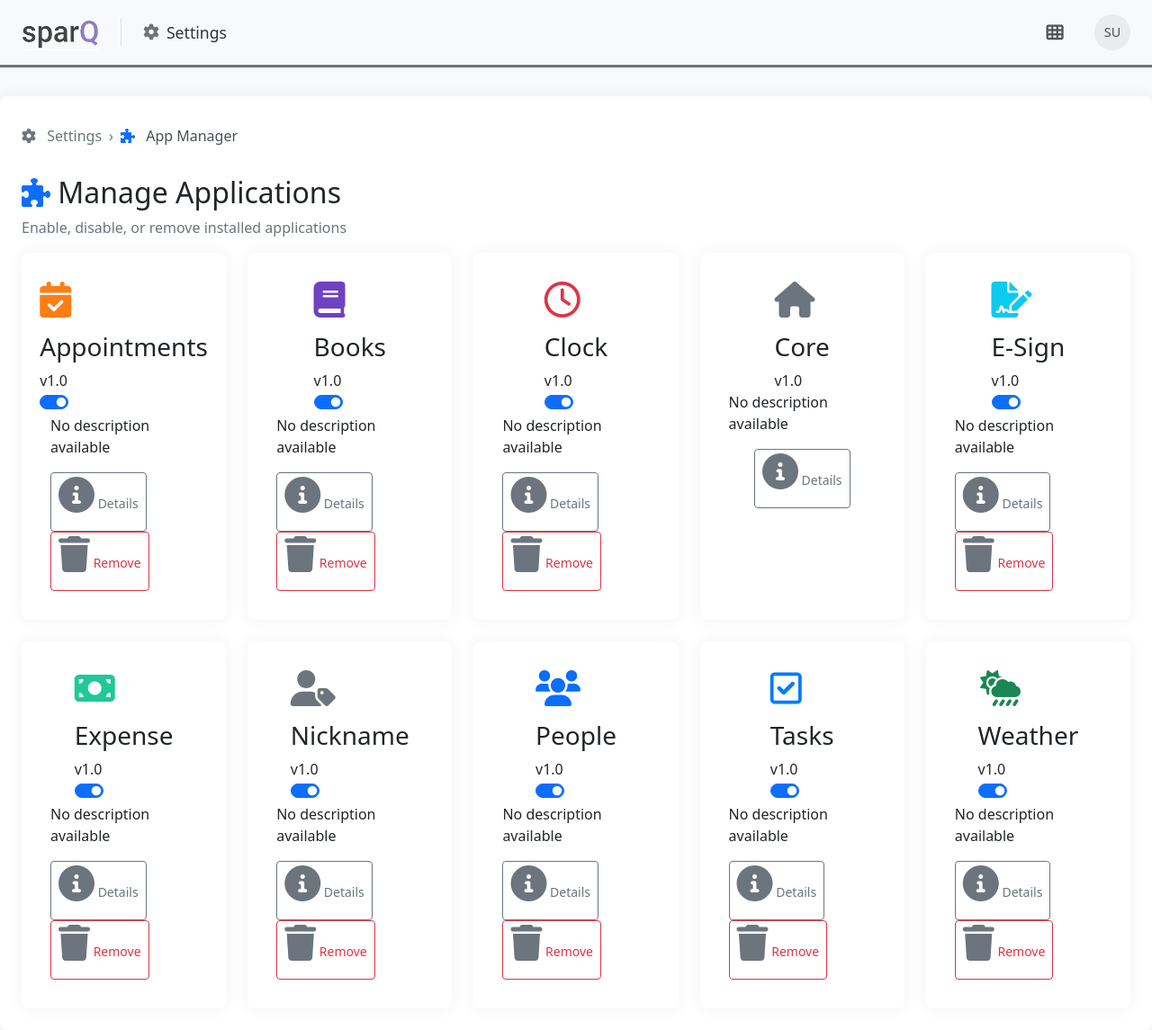
After one commit to sparQone/sparq, a Flask app: page /settings/apps in a window 1280 px wide. The commit adds this page. Shown: the whole page at 90% size. Run offline with Flask 3, Linux system fonts and the light colour scheme; the visitor is signed in with stand-in values (Sample User, id 1); parts of the project's set-up code (start-up, migrations or seed data) failed here and were passed over.

Commit message:
Added App Manager to Enable/Disable/Remove modules

```diff
--- a/modules/core/controllers/core.py
+++ b/modules/core/controllers/core.py
@@ -1,7 +1,10 @@
 from flask import Blueprint, render_template, jsonify, current_app, request, redirect, url_for, flash, g
 from flask_login import login_user, logout_user, login_required, current_user
+from functools import wraps
 from ..models.user import User
 from system.db.database import db
+import os
+import importlib
 
 # Create blueprint
 blueprint = Blueprint(
@@ -11,21 +14,31 @@ blueprint = Blueprint(
     static_folder='../views/assets'
 )
 
+def admin_required(f):
+    """Decorator to require admin access for a route"""
+    @wraps(f)
+    def decorated_function(*args, **kwargs):
+        if not current_user.is_authenticated or not current_user.is_admin:
+            flash('Admin access required', 'error')
+            return redirect(url_for('core_bp.login'))
+        return f(*args, **kwargs)
+    return decorated_function
+
 def enrich_module_data(modules):
     """Add additional module data like colors"""
     enriched = []
     for module in modules:
-        # Get the manifest data and the module data
-        manifest = module.get('manifest', {})
+        # Get the manifest data
+        manifest = module if isinstance(module, dict) else module.get('manifest', {})
 
-        # Create enriched module using both manifest and module data
+        # Create enriched module using manifest data
         enriched_module = {
-            'name': manifest.get('name') or module.get('name'),
-            'type': manifest.get('type') or module.get('type'),
-            'main_route': manifest.get('main_route') or module.get('main_route'),
-            'icon_class': manifest.get('icon_class') or module.get('icon_class'),
-            'color': manifest.get('color') or module.get('color', '#6c757d'),
-            'manifest': manifest
+            'name': manifest.get('name'),
+            'type': manifest.get('type'),
+            'main_route': manifest.get('main_route'),
+            'icon_class': manifest.get('icon_class'),
+            'color': manifest.get('color', '#6c757d'),
+            'enabled': manifest.get('enabled', True)
         }
 
         # Only add if we have at least a name and type
@@ -131,19 +144,63 @@ def register():
 
     return render_template('register.html')
 
-@blueprint.route("/apps")
+@blueprint.route("/settings")
 @login_required
-def apps():
-    """Render the apps grid page"""
-    # Filter for App type only (exclude System modules) and sort alphabetically
-    installed_modules = sorted(
-        [m for m in g.installed_modules if m.get('type') == 'App'],
-        key=lambda x: x.get('name', '')
-    )
+@admin_required
+def settings():
+    """Core settings page"""
+    return render_template("settings/index.html",
+                         module_name="Settings",
+                         module_icon="fa-solid fa-cog",
+                         module_home='core_bp.settings',
+                         installed_modules=g.installed_modules)
 
-    return render_template("apps.html",
-                         module=g.current_module,
-                         module_name="Apps",
-                         module_icon="fa-solid fa-th",
-                         module_home='core_bp.apps',
-                         installed_modules=installed_modules)
+@blueprint.route("/settings/apps")
+@login_required
+@admin_required
+def manage_apps():
+    """Apps management page"""
+    modules_dir = "modules"
+    modules = []
+
+    for module_name in os.listdir(modules_dir):
+        module_path = os.path.join(modules_dir, module_name)
+
+        if os.path.isdir(module_path) and not module_name.startswith('__'):
+            try:
+                manifest = importlib.import_module(f"modules.{module_name}.__manifest__").manifest
+                manifest['enabled'] = not os.path.exists(os.path.join(module_path, '__DISABLED__'))
+                modules.append(manifest)
+            except Exception as e:
+                print(f"Error loading manifest for {module_name}: {e}")
+
+    return render_template("settings/apps.html",
+                         modules=sorted(modules, key=lambda x: x['name']),
+                         module_name="Settings",
+                         module_icon="fa-solid fa-cog",
+                         module_home='core_bp.settings',
+                         installed_modules=g.installed_modules)
+
+@blueprint.route("/api/modules/toggle", methods=['POST'])
+@login_required
+@admin_required
+def toggle_module():
+    """Toggle module enabled/disabled state"""
+    data = request.get_json()
+    module_name = data.get('module')
+    enabled = data.get('enabled')
+
+    if not module_name:
+        return jsonify({'error': 'Module name required'}), 400
+
+    module_path = os.path.join('modules', module_name)
+    disabled_file = os.path.join(module_path, '__DISABLED__')
+
+    try:
+        if enabled and os.path.exists(disabled_file):
+            os.remove(disabled_file)
+        elif not enabled and not os.path.exists(disabled_file):
+            open(disabled_file, 'a').close()
+        return jsonify({'success': True})
+    except Exception as e:
+        return jsonify({'error': str(e)}), 500
--- a/modules/core/views/assets/css/apps.css
+++ b/modules/core/views/assets/css/apps.css
@@ -143,3 +143,35 @@
     margin-bottom: 0.5rem;
     color: var(--module-color, #6c757d);
 }
+
+/* App Grid Items */
+.app-item {
+    display: flex;
+    flex-direction: column;
+    align-items: center;
+    padding: 1rem;
+    color: inherit;
+    text-decoration: none;
+    border-radius: 0.5rem;
+    transition: background-color 0.2s;
+}
+
+.app-item:hover {
+    background-color: #f8f9fa;
+    color: inherit;
+}
+
+.app-item i {
+    font-size: 1.5rem;
+    margin-bottom: 0.5rem;
+    color: var(--app-color);
+}
+
+/* For consistency, update these as well */
+[data-app] i {
+    color: var(--app-color) !important;
+}
+
+.app-name[data-app] {
+    --app-color: var(--module-color);
+}
--- a/modules/core/views/templates/base.html
+++ b/modules/core/views/templates/base.html
@@ -14,7 +14,7 @@
         <div class="container">
             <div class="header-content">
                 <div class="app-title">
-                    <a href="{{ url_for('core_bp.apps') }}" class="app-logo-link">
+                    <a href="{{ url_for('core_bp.home') }}" class="app-logo-link">
                         <img src="{{ url_for('core_bp.static', filename='images/sparq-logo.png') }}" alt="SparqOne" class="app-logo">
                     </a>
                     <div class="app-title-divider"></div>
@@ -31,11 +31,11 @@
                         <div class="dropdown-menu dropdown-menu-end apps-dropdown">
                             <div class="apps-grid">
                                 {% for mod in installed_modules|sort(attribute='name') %}
-                                    {% if mod.type == 'App' %}
+                                    {% if mod.type == 'App' and mod.enabled %}
                                         <a href="{{ mod.main_route }}"
                                            class="app-item {{ mod.name|lower }}-app"
                                            data-app="{{ mod.name }}"
-                                           style="--module-color: {{ mod.color|default('#6c757d') }}">
+                                           style="--app-color: {{ mod.color|default('#6c757d') }}">
                                             <i class="{{ mod.icon_class }}"></i>
                                             <span>{{ mod.name }}</span>
                                         </a>
@@ -57,6 +57,12 @@
                                 <div class="user-role">{% if current_user.is_admin %}Admin{% else %}User{% endif %}</div>
                             </div>
                             <div class="dropdown-divider"></div>
+                            {% if current_user.is_admin %}
+                                <a href="{{ url_for('core_bp.settings') }}" class="dropdown-item">
+                                    <i class="fas fa-cog"></i> Settings
+                                </a>
+                                <div class="dropdown-divider"></div>
+                            {% endif %}
                             <a href="{{ url_for('core_bp.logout') }}" class="dropdown-item">
                                 <i class="fas fa-sign-out-alt"></i> Logout
                             </a>
--- /dev/null
+++ b/modules/core/views/templates/settings/apps.html
@@ -0,0 +1,137 @@
+{% extends "base.html" %}
+
+{% block title %}Manage Apps{% endblock %}
+
+{% block content %}
+<div class="content-card">
+    <nav aria-label="breadcrumb">
+        <ol class="breadcrumb">
+            <li class="breadcrumb-item">
+                <a href="{{ url_for('core_bp.settings') }}">
+                    <i class="fas fa-cog"></i> Settings
+                </a>
+            </li>
+            <li class="breadcrumb-item active" aria-current="page">
+                <i class="fas fa-puzzle-piece" style="color: var(--bs-primary)"></i> App Manager
+            </li>
+        </ol>
+    </nav>
+
+    <div class="settings-header">
+        <h2><i class="fas fa-puzzle-piece" style="color: var(--bs-primary)"></i> Manage Applications</h2>
+        <p class="text-muted">Enable, disable, or remove installed applications</p>
+    </div>
+
+    <div class="apps-grid">
+        {% for mod in modules %}
+            <div class="app-card">
+                <div class="app-card-header">
+                    <i class="{{ mod.icon_class }}" style="color: {{ mod.color }}"></i>
+                    <div class="app-info">
+                        <h3>{{ mod.name }}</h3>
+                        <span class="version">v{{ mod.version }}</span>
+                    </div>
+                    {% if mod.type != 'System' %}
+                        <div class="form-check form-switch">
+                            <input class="form-check-input" type="checkbox"
+                                   id="toggle-{{ mod.name|lower }}"
+                                   {% if mod.enabled %}checked{% endif %}
+                                   onchange="toggleModule('{{ mod.name }}', this.checked)">
+                        </div>
+                    {% endif %}
+                </div>
+
+                <div class="app-card-body">
+                    <p>{{ mod.description|default('No description available') }}</p>
+                </div>
+
+                <div class="app-card-footer">
+                    <button class="btn btn-outline-secondary btn-sm"
+                            onclick="showDetails('{{ mod.name }}')">
+                        <i class="fas fa-info-circle"></i> Details
+                    </button>
+                    {% if mod.type != 'System' %}
+                        <button class="btn btn-outline-danger btn-sm"
+                                onclick="confirmRemove('{{ mod.name }}')">
+                            <i class="fas fa-trash"></i> Remove
+                        </button>
+                    {% endif %}
+                </div>
+            </div>
+        {% endfor %}
+    </div>
+</div>
+
+<style>
+.breadcrumb {
+    padding: 0.5rem 0;
+    margin-bottom: 1.5rem;
+    background: transparent;
+}
+
+.breadcrumb-item a {
+    color: #6c757d;
+    text-decoration: none;
+}
+
+.breadcrumb-item a:hover {
+    color: var(--bs-primary);
+}
+
+.breadcrumb-item i {
+    margin-right: 0.5rem;
+}
+
+.breadcrumb-item.active {
+    color: #495057;
+}
+
+.breadcrumb-item + .breadcrumb-item::before {
+    content: "›";
+    color: #6c757d;
+}
+</style>
+
+<script>
+async function toggleModule(moduleName, enabled) {
+    try {
+        const response = await fetch('/api/modules/toggle', {
+            method: 'POST',
+            headers: {
+                'Content-Type': 'application/json',
+            },
+            body: JSON.stringify({
+                module: moduleName,
+                enabled: enabled
+            })
+        });
+
+        if (!response.ok) {
+            throw new Error('Failed to toggle module');
+        }
+
+        // Show success message
+        showToast(`${moduleName} has been ${enabled ? 'enabled' : 'disabled'}. Refresh required.`);
+
+    } catch (error) {
+        console.error('Error:', error);
+        showToast('Failed to toggle module', 'error');
+    }
+}
+
+function confirmRemove(moduleName) {
+    if (confirm(`Are you sure you want to remove ${moduleName}? This cannot be undone.`)) {
+        removeModule(moduleName);
+    }
+}
+
+async function removeModule(moduleName) {
+    // Implementation for module removal
+}
+
+function showDetails(moduleName) {
+    // Implementation for showing module details
+}
+</script>
+
+{% endblock %}
--- a/modules/people/controllers/people.py
+++ b/modules/people/controllers/people.py
@@ -4,6 +4,11 @@ from modules.core.models.user import User
 from ..models.employee import Employee, EmployeeType, EmployeeStatus
 from system.db.database import db
 from datetime import datetime
+
+# Module constants
+MODULE_NAME = "People"
+MODULE_ICON = "fa-solid fa-users"
+MODULE_HOME = "people_bp.people_home"
 
 # Create blueprint
 blueprint = Blueprint(
--- a/modules/tasks/__manifest__.py
+++ b/modules/tasks/__manifest__.py
@@ -5,5 +5,8 @@ manifest = {
     'icon_class': 'fa-regular fa-check-square',
     'type': 'App',
     'color': '#007bff',  # Blue color
-    'depends': ['core']
+    'depends': ['core'],
+    'enabled': True,     # New field
+    'disabled_at': None,
+    'disabled_by': None
 }
--- /dev/null
+++ b/modules/tasks/__state__.py
@@ -0,0 +1,6 @@
+state = {
+    'enabled': True,
+    'disabled_at': None,
+    'disabled_by': None,
+    'disable_reason': None
+}
```
Also changed, not shown: modules/core/views/templates/people_nav.html (+0 -7 lines), modules/core/views/templates/settings/index.html (added, +76 -0 lines), system/module/module_loader.py (+10 -1 lines), 1 other file.
